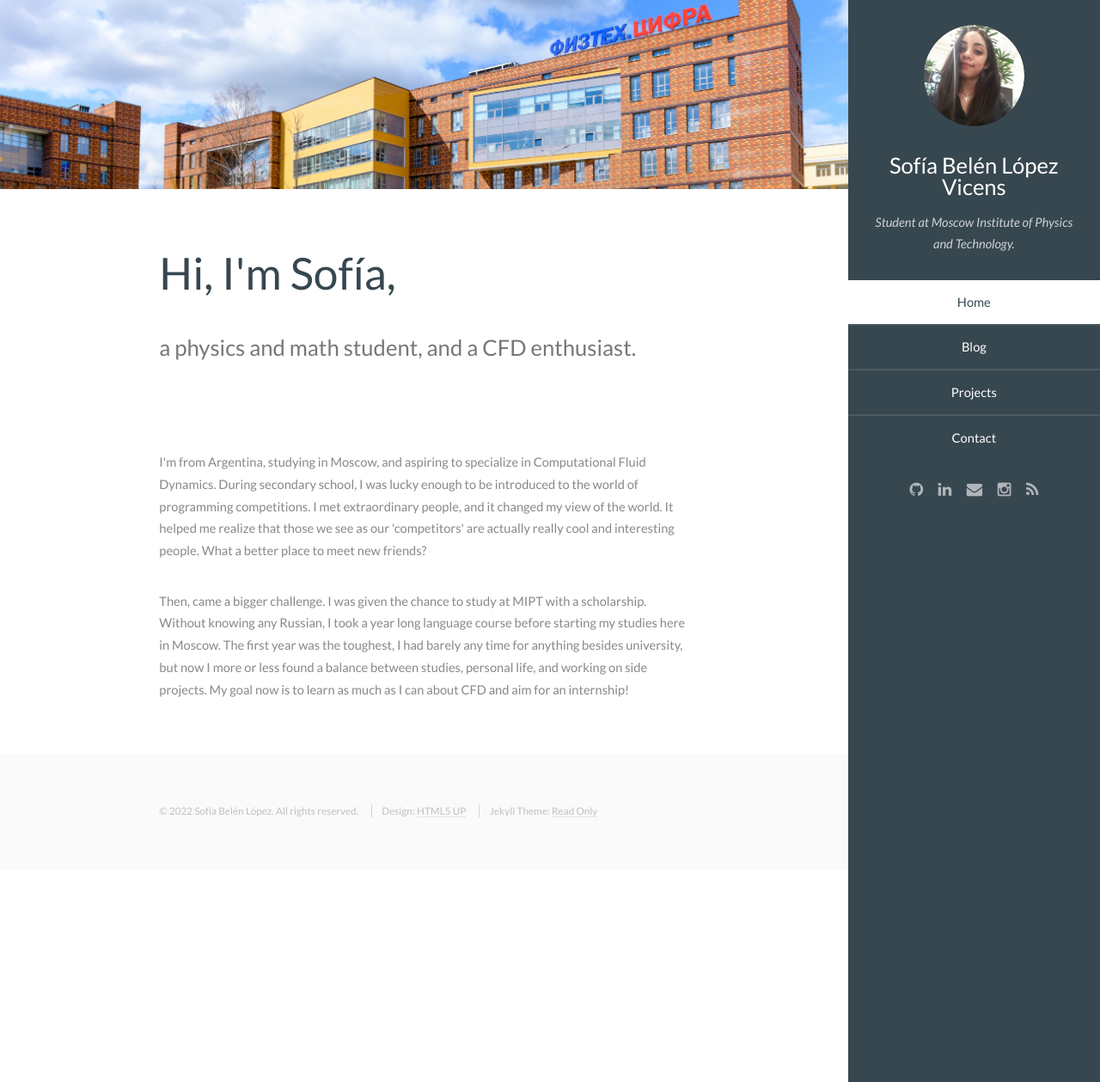
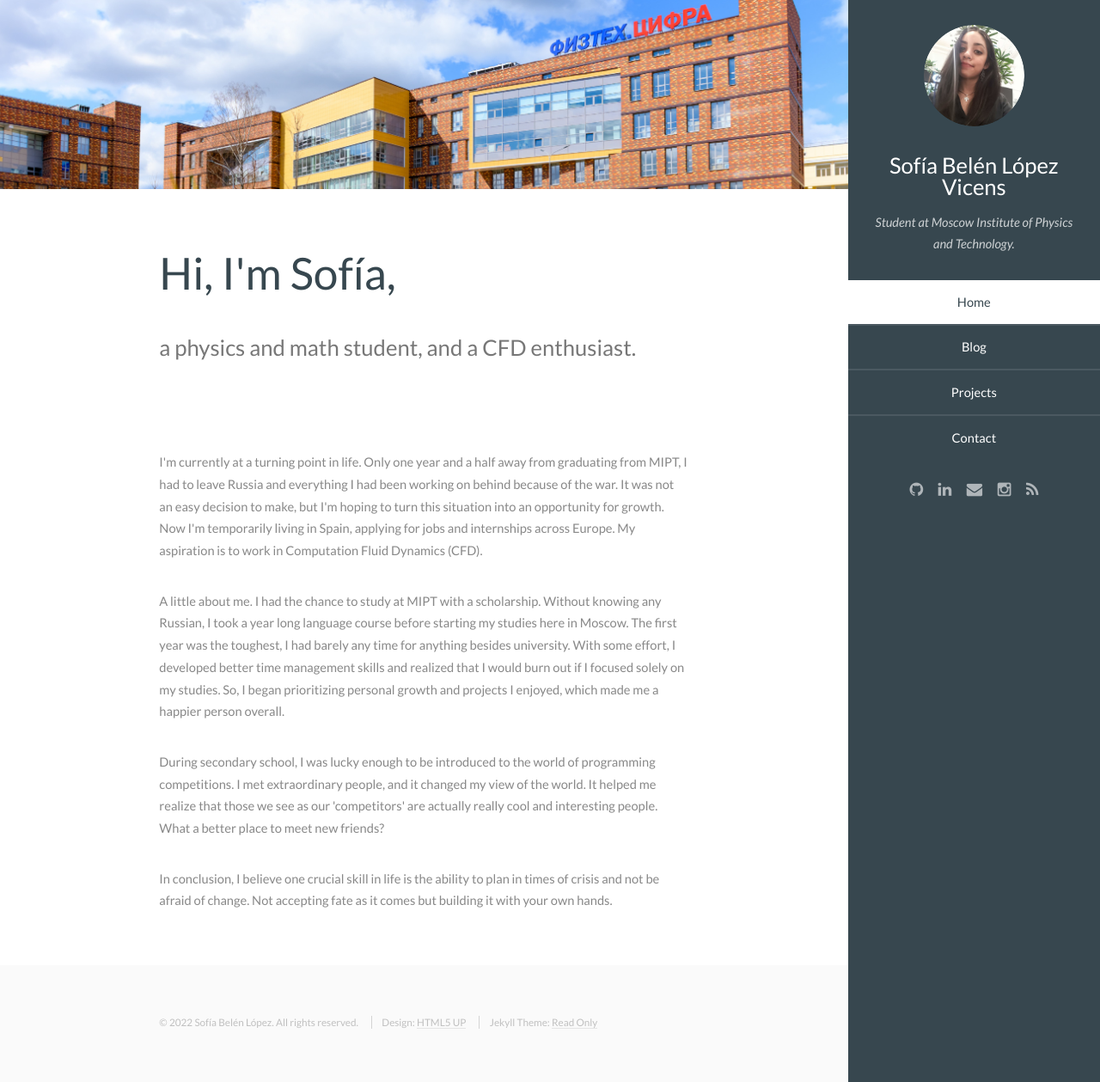
Before and after one commit to sofiabelen/sofiabelen.github.io, a Jekyll site: the page built from index.html, in a window 1280 px wide and 1259 px high. Shown: the whole window at 86% size. Built offline with Jekyll 4.4.1, drawn with Linux system fonts in a browser that asks for light colours; Markdown is read by kramdown in place of the engine named in the settings; the list of posts is cut into pages by our own code.

Commit message:
Updating about me

```diff
--- a/index.html
+++ b/index.html
@@ -25,10 +25,19 @@
 
 
         <p>
-            I'm from Argentina, studying in Moscow, and aspiring to specialize in Computational Fluid Dynamics. During secondary school, I was lucky enough to be introduced to the world of programming competitions. I met extraordinary people, and it changed my view of the world. It helped me realize that those we see as our 'competitors' are actually really cool and interesting people. What a better place to meet new friends?
+I'm currently at a turning point in life. Only one year and a half away from graduating from MIPT, I had to leave Russia and everything I had been working on behind because of the war. It was not an easy decision to make, but I'm hoping to turn this situation into an opportunity for growth. Now I'm temporarily living in Spain, applying for jobs and internships across Europe. My aspiration is to work in Computation Fluid Dynamics (CFD).
         </p>
+
         <p>
-            Then, came a bigger challenge. I was given the chance to study at MIPT with a scholarship. Without knowing any Russian, I took a year long language course before starting my studies here in Moscow. The first year was the toughest, I had barely any time for anything besides university, but now I more or less found a balance between studies, personal life, and working on side projects. My goal now is to learn as much as I can about CFD and aim for an internship!
+A little about me. I had the chance to study at MIPT with a scholarship. Without knowing any Russian, I took a year long language course before starting my studies here in Moscow. The first year was the toughest, I had barely any time for anything besides university. With some effort, I developed better time management skills and realized that I would burn out if I focused solely on my studies. So, I began prioritizing personal growth and projects I enjoyed, which made me a happier person overall.
+        </p>
+
+        <p>
+During secondary school, I was lucky enough to be introduced to the world of programming competitions. I met extraordinary people, and it changed my view of the world. It helped me realize that those we see as our 'competitors' are actually really cool and interesting people. What a better place to meet new friends?
+        </p>
+
+        <p>
+In conclusion, I believe one crucial skill in life is the ability to plan in times of crisis and not be afraid of change. Not accepting fate as it comes but building it with your own hands.
         </p>
     </div>
 </section>
```
